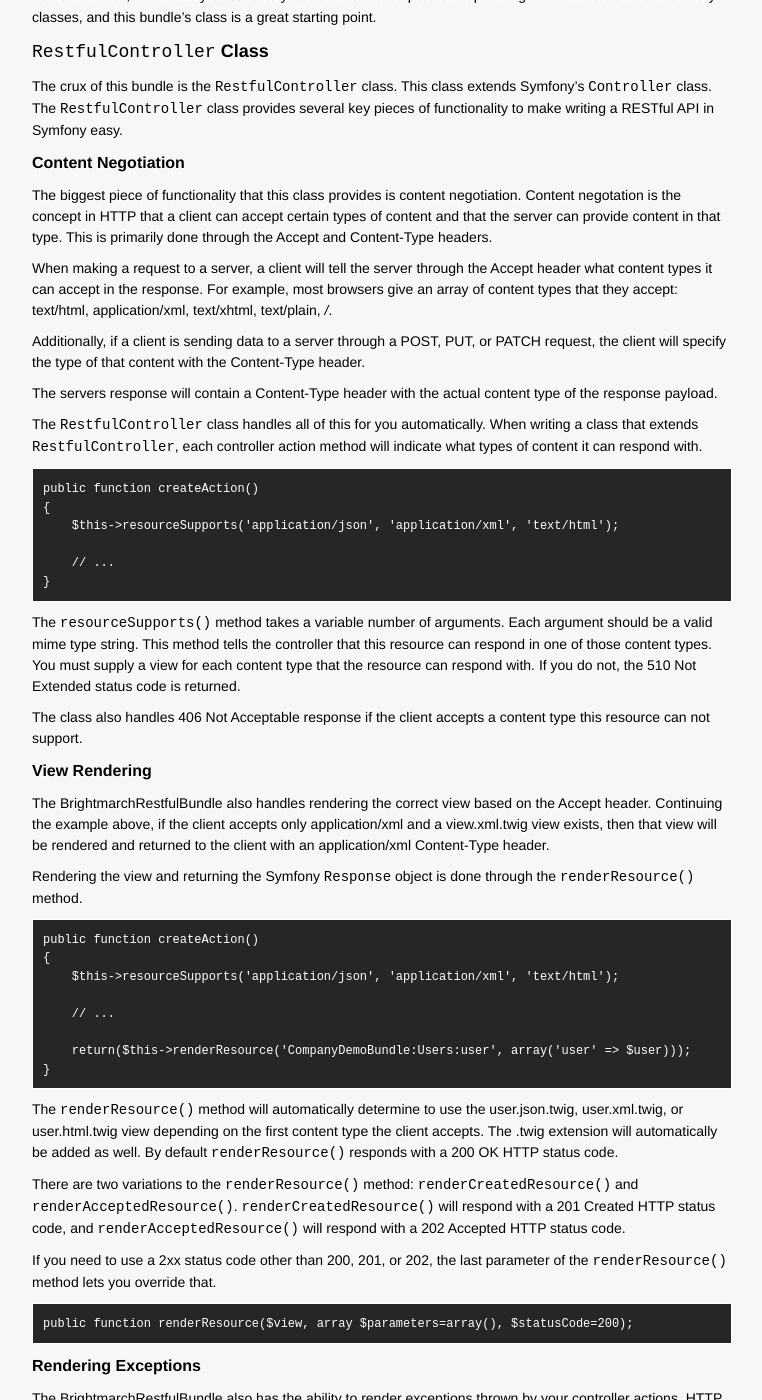
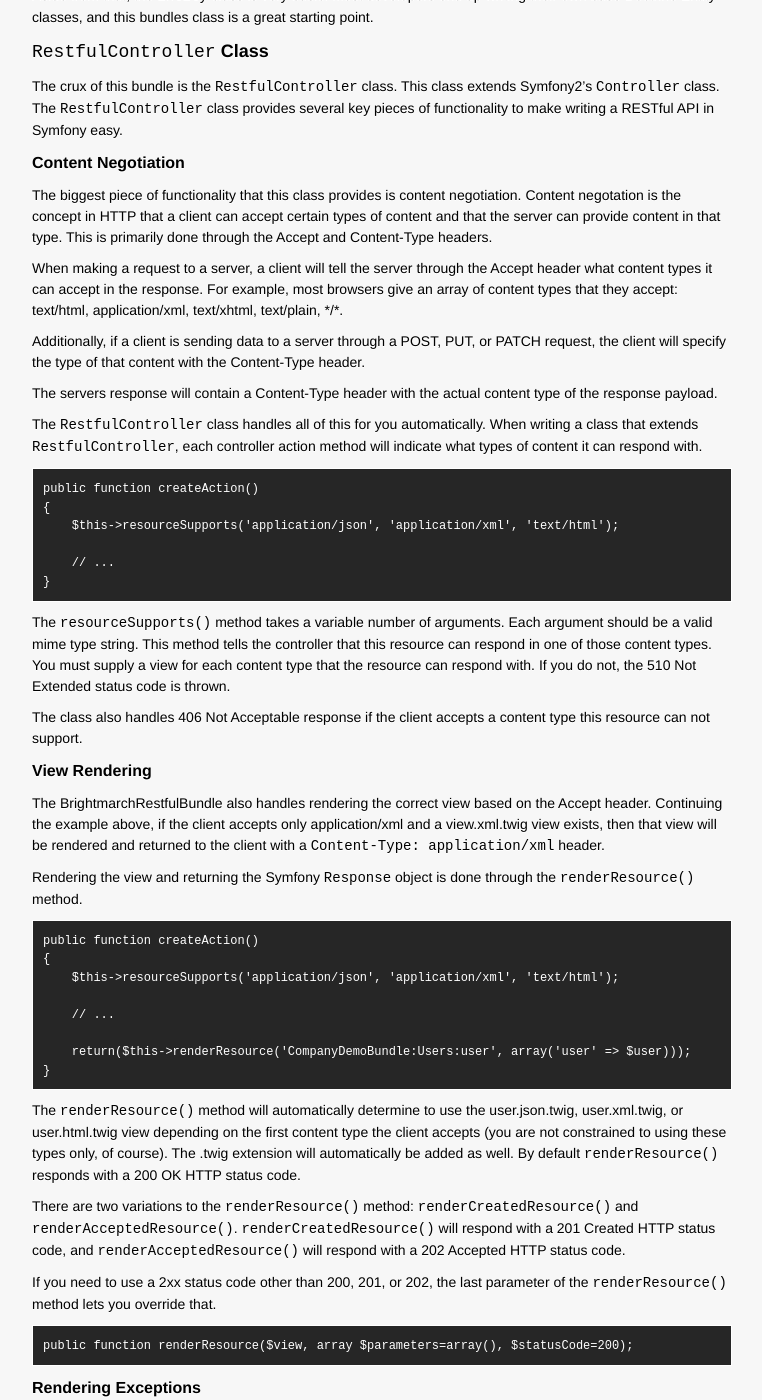
Before and after one commit to zacharydanger/leftnode.com, a Jekyll site: the page built from _posts/2012-06-29-symfony2-restful-bundle.md, in a window 1280 px wide and 1400 px high, scrolled down 2825 px. Shown: the whole window, without its empty margins (138-900 px from the left). Built offline with Jekyll 4.4.1, drawn with Linux system fonts in a browser that asks for light colours; comment, search, counter and statistics services are not loaded; some of the changed text lies outside the part shown.

Commit message:
Fixed some verbiage and typos.

```diff
--- a/_posts/2012-06-29-symfony2-restful-bundle.md
+++ b/_posts/2012-06-29-symfony2-restful-bundle.md
@@ -138,12 +138,12 @@ You can then build a new entity object and hydrate it from variables in the requ
         // ...
     }
 
-Aside from that, the `Entity` class is very basic. Most developers end up writing their own base Doctrine Entity classes, and this bundle's class is a great
+Aside from that, the `Entity` class is very basic. Most developers end up writing their own base Doctrine Entity classes, and this bundles class is a great
 starting point.
 
 
 #### `RestfulController` Class
-The crux of this bundle is the `RestfulController` class. This class extends Symfony's `Controller` class. The `RestfulController` class provides several key pieces
+The crux of this bundle is the `RestfulController` class. This class extends Symfony2's `Controller` class. The `RestfulController` class provides several key pieces
 of functionality to make writing a RESTful API in Symfony easy.
 
 
@@ -152,7 +152,7 @@ The biggest piece of functionality that this class provides is content negotiati
 types of content and that the server can provide content in that type. This is primarily done through the Accept and Content-Type headers.
 
 When making a request to a server, a client will tell the server through the Accept header what content types it can accept in the response. For example, most
-browsers give an array of content types that they accept: text/html, application/xml, text/xhtml, text/plain, */*.
+browsers give an array of content types that they accept: text/html, application/xml, text/xhtml, text/plain, \*/\*.
 
 Additionally, if a client is sending data to a server through a POST, PUT, or PATCH request, the client will specify the type of that content with the Content-Type
 header.
@@ -171,13 +171,13 @@ will indicate what types of content it can respond with.
 
 The `resourceSupports()` method takes a variable number of arguments. Each argument should be a valid mime type string. This method tells the controller that
 this resource can respond in one of those content types. You must supply a view for each content type that the resource can respond with. If you do not, the 510
-Not Extended status code is returned.
+Not Extended status code is thrown.
 
 The class also handles 406 Not Acceptable response if the client accepts a content type this resource can not support.
 
 ##### View Rendering
 The BrightmarchRestfulBundle also handles rendering the correct view based on the Accept header. Continuing the example above, if the client accepts
-only application/xml and a view.xml.twig view exists, then that view will be rendered and returned to the client with an application/xml Content-Type header.
+only application/xml and a view.xml.twig view exists, then that view will be rendered and returned to the client with a `Content-Type: application/xml` header.
 
 Rendering the view and returning the Symfony `Response` object is done through the `renderResource()` method.
 
@@ -191,7 +191,8 @@ Rendering the view and returning the Symfony `Response` object is done through t
     }
 
 The `renderResource()` method will automatically determine to use the user.json.twig, user.xml.twig, or user.html.twig view depending on the first content type
-the client accepts. The .twig extension will automatically be added as well. By default `renderResource()` responds with a 200 OK HTTP status code.
+the client accepts (you are not constrained to using these types only, of course). The .twig extension will automatically be added as well.
+By default `renderResource()` responds with a 200 OK HTTP status code.
 
 There are two variations to the `renderResource()` method: `renderCreatedResource()` and `renderAcceptedResource()`. `renderCreatedResource()` will respond
 with a 201 Created HTTP status code, and `renderAcceptedResource()` will respond with a 202 Accepted HTTP status code.
```
Also changed, not shown: other parts of _posts/2012-06-29-symfony2-restful-bundle.md (+1 -1 lines).
